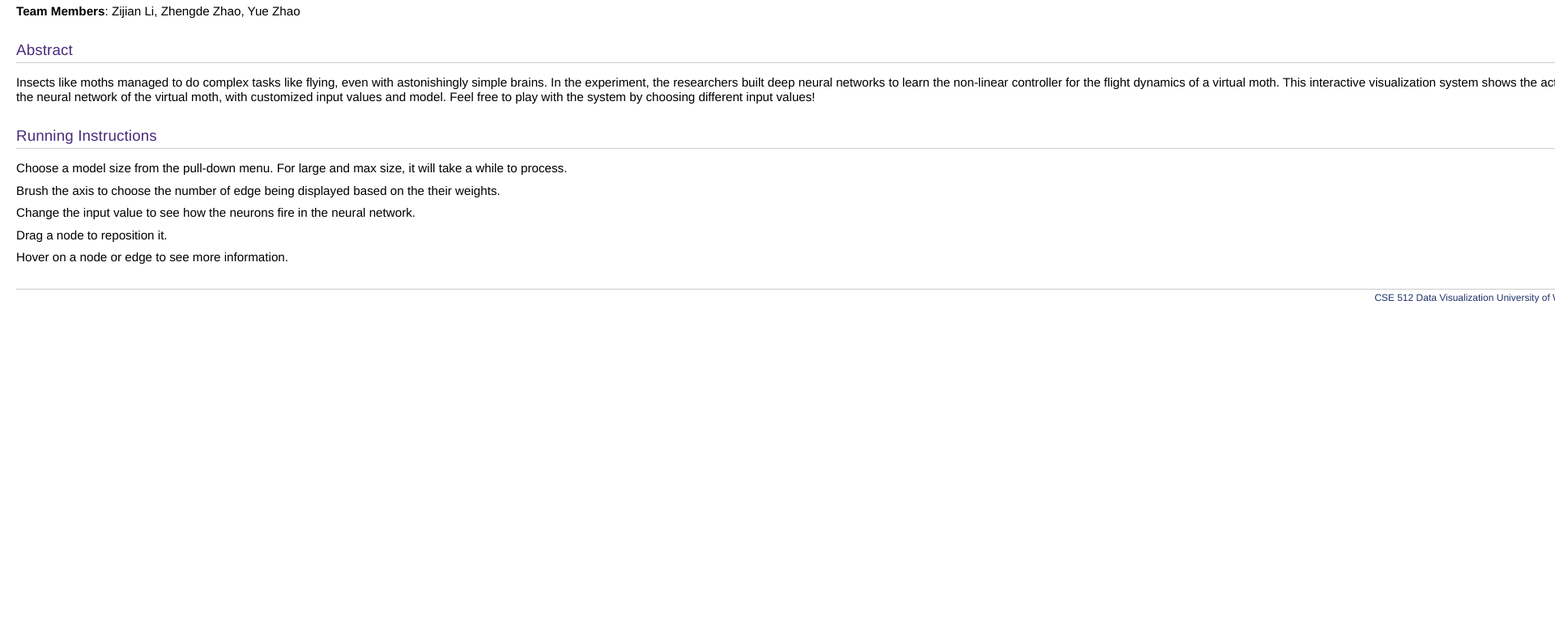
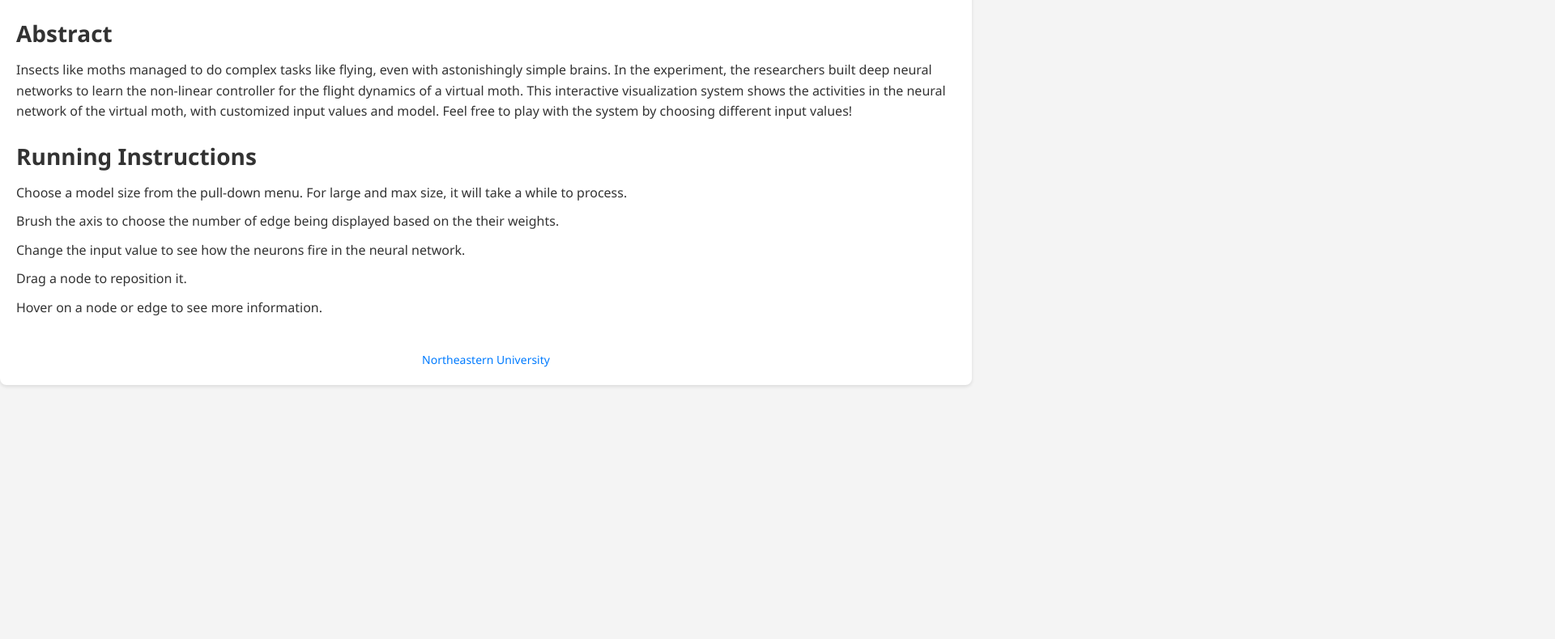
Before and after one commit to rrryuutei/ML-Interactive-Visualization, a plain HTML site: page index.html in a window 1280 px wide. Shown: the part 72-862 px from the top of the page at 81% size, 1920 px wide, since content can reach past the window. After the commit the page ends 800 px from the top, so only its background shows below. Drawn offline with nearby package versions, Linux system fonts and the light colour scheme.

Commit message:
Add files via upload

```diff
--- a/index.html
+++ b/index.html
@@ -1,87 +1,67 @@
+
+
 <!DOCTYPE HTML>
 <html xml:lang="en" lang="en">
 <head>
   <title>CSE512 | A3 [Add: title]</title>
   <style media="all">
-* { padding: 0; margin: 0; }
+    /* reset */
+    * { padding: 0; margin: 0; box-sizing: border-box; }
     body {
-  margin: 0 auto 0 auto;
-  padding: 0;
-  //max-width: 2000px;
-  width: 2000px;
-  font-family: "Avenir", "Avenir Next", Helvetica Neue, Arial;
-  font-size: 0.95em;
-}
- a, a:visited { text-decoration: none; color: #7533f4; }
-a:hover { text-decoration: underline; color: #f4b014; }
- h1, h2, h3, h4, h5 {
-  color: #492a7c;
-  background-color: inherit;
-  font-weight: normal;
-  padding: 0 0 5px 0;
-  margin: 15px 0 0 0;
-  border: none;
-  clear: right;
-}
-h1 { font-size: 24pt; margin:  5px 0 10px 0; line-height: 28px; }
-h2 { font-size: 14pt; margin: 30px 0 15px 0; letter-spacing: 0.01em; border-bottom: 1px solid #ccc;  line-height: 20px;}
-h3 { font-size: 13pt; }
-h4 { font-size: 12pt; }
-h5 { font-size: 11pt; }
-p { margin: 0 0 10px 0; }
- .content {
-  margin: 0;
-  padding: 15px 20px;
-  background-color: #ffffff;
-}
- .title, .title h1, .title a {
-  color: #492a7c;
-  font-size: 24pt;
-  margin-bottom: 20px;
-  margin-top: 5px;
-}
- .footer {
-  border-top: 1px solid #ccc;
-  margin-top: 30px;
-  padding-top: 4px;
-  text-align: right;
-  font-size: 12px;
-}
-.footer a {
-  color: #21346B;
-}
-.footer a:hover {
-  color: #ce3333;
+      margin: 20px auto;
+      width: calc(100% - 40px);
+      max-width: 1200px;
+      font-family: 'Segoe UI', Tahoma, Geneva, Verdana, sans-serif;
+      font-size: 16px;
+      line-height: 1.6;
+      color: #333;
+      background-color: #f4f4f4;
     }
 
-.aaaaa{
-    margin: 0 auto 0 auto;
-    padding: 0;
-    width: 100%;
-    height: 800px;
-    position: relative;
+    /* link */
+    a, a:visited { text-decoration: none; color: #007BFF; }
+    a:hover { text-decoration: underline; color: #0056b3; }
+
+    /* title */
+    h1, h2, h3, h4, h5 {
+      margin: 20px 0 10px;
+      color: #333;
+    }
+    h1 { font-size: 2em; }
+    h2 { font-size: 1.75em; }
+    h3 { font-size: 1.5em; }
+    h4 { font-size: 1.25em; }
+    h5 { font-size: 1em; }
+
+    /* margin */
+    p { margin-bottom: 10px; }
+
+
+    .content {
+      background-color: #fff;
+      padding: 20px;
+      border-radius: 8px;
+      box-shadow: 0 2px 4px rgba(0,0,0,0.1);
     }
 
-div.sl{
-  position: absolute;
-  top: 400px;
-  left:0px;
-  width: 800px;
-  height: 500px;
+
+    .footer {
+      margin-top: 30px;
+      padding-top: 10px;
+      text-align: center;
+      font-size: 14px;
+      color: #666;
     }
-div.nn{
-  position:  absolute;
-  top: 200px;
-  left:50px;
-  width: 350px;
-  height: 200px;
+
+    /* flex*/
+    @media (max-width: 768px) {
+      body {
+        width: auto;
+        margin: 10px;
       }
-div.ct {
-  position:  absolute;
-  top: 0px;
-  right: 0px;
-  width: 1050px;
-  height: 700px;
+      .content, .footer {
+        padding: 15px;
+      }
     }
   </style>
 </head>
@@ -93,7 +73,7 @@ div.ct {
 
     <section>
      <p>
-      <strong>Team Members</strong>: Zijian Li, Zhengde Zhao, Yue Zhao
+       <strong>Team Members</strong>: Nora(Ting) Liu; Theodore Zhao
      </p>
    </section>
 
@@ -141,8 +121,8 @@ const main=runtime.module(notebook, name => {
    </section>
 
    <div class="footer">
-    <a href="https://courses.cs.washington.edu/courses/cse512/19sp/">CSE 512 Data Visualization</a>
-    <a href="http://www.washington.edu">University of Washington</a>
+
+     <a href="https://www.northeastern.edu/">Northeastern University</a>
    </div>
   </div>
  </body>
```
Lines whose indentation alone changed are shown as unchanged.
